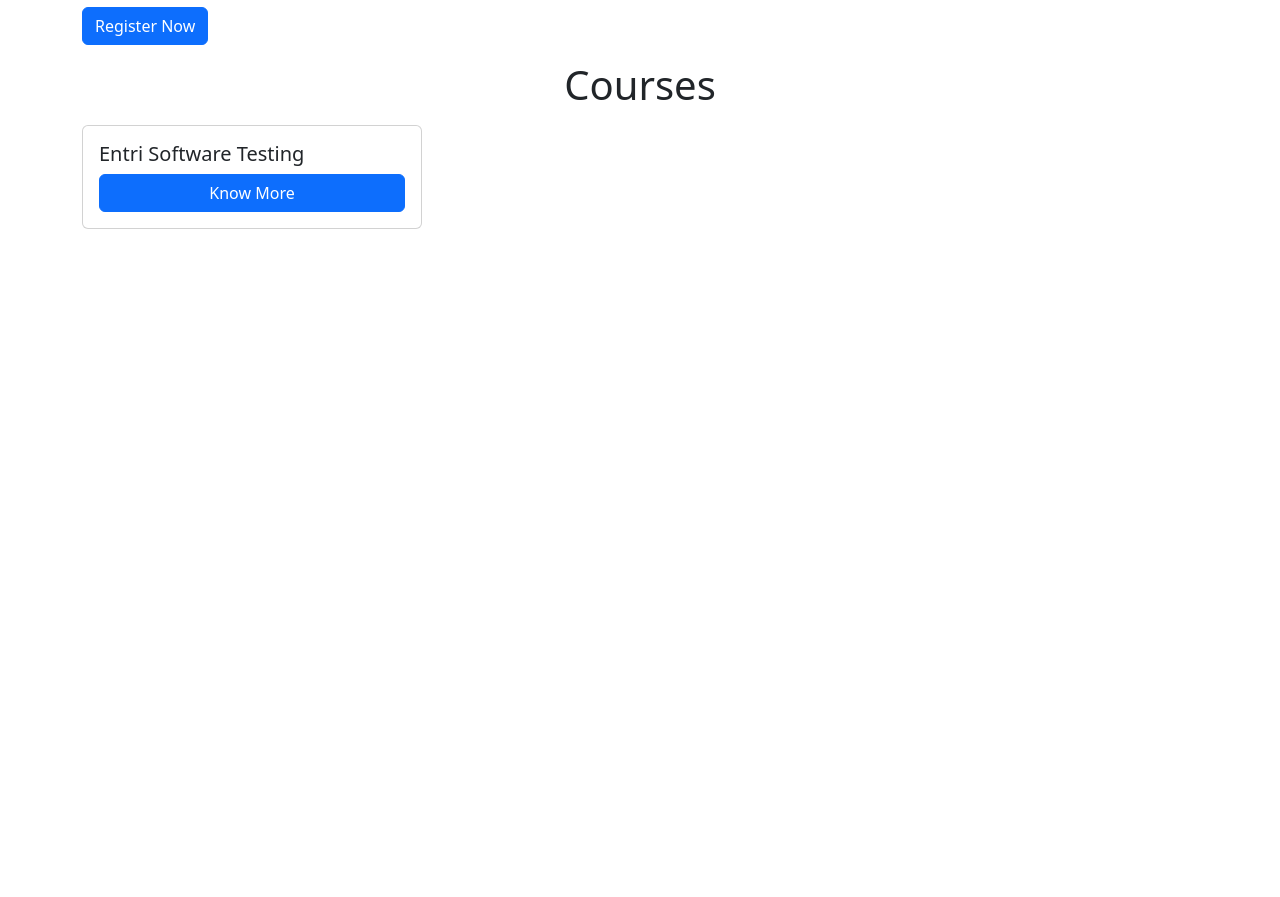
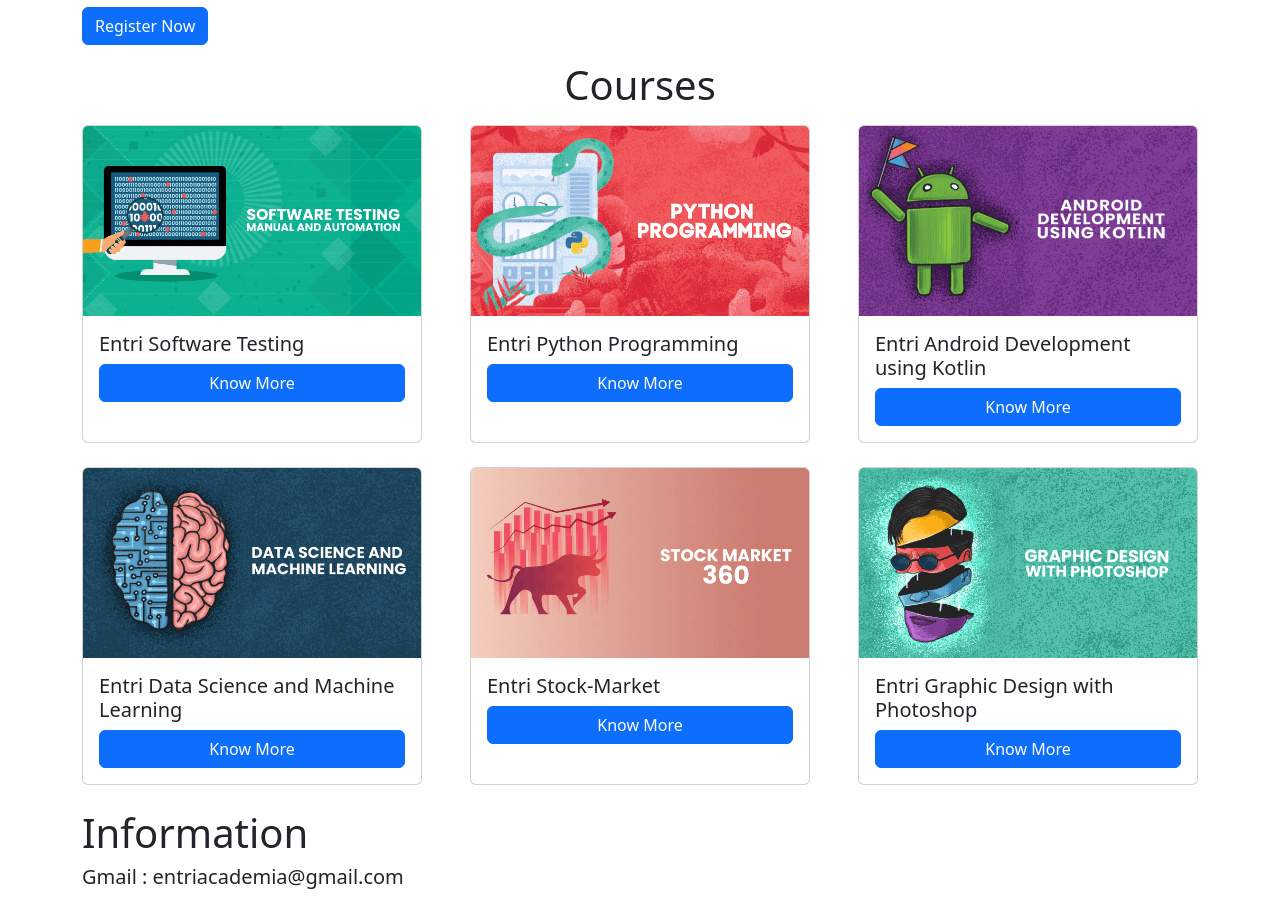
Before and after one commit to Vijendra-R/Bootstrap-Entri-Academia, a plain HTML site: page index.html in a window 1280 px wide. Shown: the part 620-1517 px from the top of the page. Before the commit the page ends 873 px from the top, so only its background shows below. Drawn offline with nearby package versions, Linux system fonts and the light colour scheme.

Commit message:
Update index.html

```diff
--- a/index.html
+++ b/index.html
@@ -64,17 +64,70 @@
             <div class="row mb-4 g-5">
                 <div class="col col-12 col-md-6 col-lg-4">
                     <div class="card h-100">
-                        <img src="" alt="" class="card-img-top">
+                        <img src="./images/SoftwareTesting.png" alt="" class="card-img-top">
                         <div class="card-body d-flex flex-column">
                             <h5 class="card-title">Entri Software Testing</h5>
                             <a href="#" class="btn btn-primary">Know More</a>
                         </div>
                     </div>
                 </div>
+                <div class="col col-12 col-md-6 col-lg-4">
+                    <div class="card h-100">
+                        <img src="./images/python-programming.png" alt="" class="card-img-top">
+                        <div class="card-body d-flex flex-column">
+                            <h5 class="card-title">Entri Python Programming</h5>
+                            <a href="#" class="btn btn-primary">Know More</a>
+                        </div>
+                    </div>
+                </div>
+                <div class="col col-12 col-md-6 col-lg-4">
+                    <div class="card h-100">
+                        <img src="./images/Android-development-using-kotlin.png" alt="" class="card-img-top">
+                        <div class="card-body d-flex flex-column">
+                            <h5 class="card-title">Entri Android Development using Kotlin</h5>
+                            <a href="#" class="btn btn-primary">Know More</a>
+                        </div>
+                    </div>
+                </div>
             </div>
+            <div class="row mb-4 g-5">
+                <div class="col col-12 col-md-6 col-lg-4">
+                    <div class="card h-100">
+                        <img src="./images/Data-Science-and-Machine-Learning.png" alt="" class="card-img-top">
+                        <div class="card-body d-flex flex-column">
+                            <h5 class="card-title">Entri Data Science and Machine Learning</h5>
+                            <a href="#" class="btn btn-primary">Know More</a>
+                        </div>
+                    </div>
+                </div>
+                <div class="col col-12 col-md-6 col-lg-4">
+                    <div class="card h-100">
+                        <img src="./images/Stock-Market.png" alt="" class="card-img-top">
+                        <div class="card-body d-flex flex-column">
+                            <h5 class="card-title">Entri Stock-Market</h5>
+                            <a href="#" class="btn btn-primary">Know More</a>
+                        </div>
+                    </div>
+                </div>
+                <div class="col col-12 col-md-6 col-lg-4">
+                    <div class="card h-100">
+                        <img src="./images/Graphic-Design-with-Photoshop.png" alt="" class="card-img-top">
+                        <div class="card-body d-flex flex-column">
+                            <h5 class="card-title">Entri Graphic Design with Photoshop</h5>
+                            <a href="#" class="btn btn-primary">Know More</a>
+                        </div>
+                    </div>
+                </div>
+            </div>
+
         </div>
     </section>
-
+    <div class="container">
+        <h1>Information</h1>
+    </div>
+    <footer class="container">
+        <h5>Gmail : entriacademia@gmail.com</h5>
+    </footer>
 
     <script src="https://cdn.jsdelivr.net/npm/bootstrap@5.3.3/dist/js/bootstrap.bundle.min.js" integrity="sha384-YvpcrYf0tY3lHB60NNkmXc5s9fDVZLESaAA55NDzOxhy9GkcIdslK1eN7N6jIeHz" crossorigin="anonymous"></script>
 </body>
```
